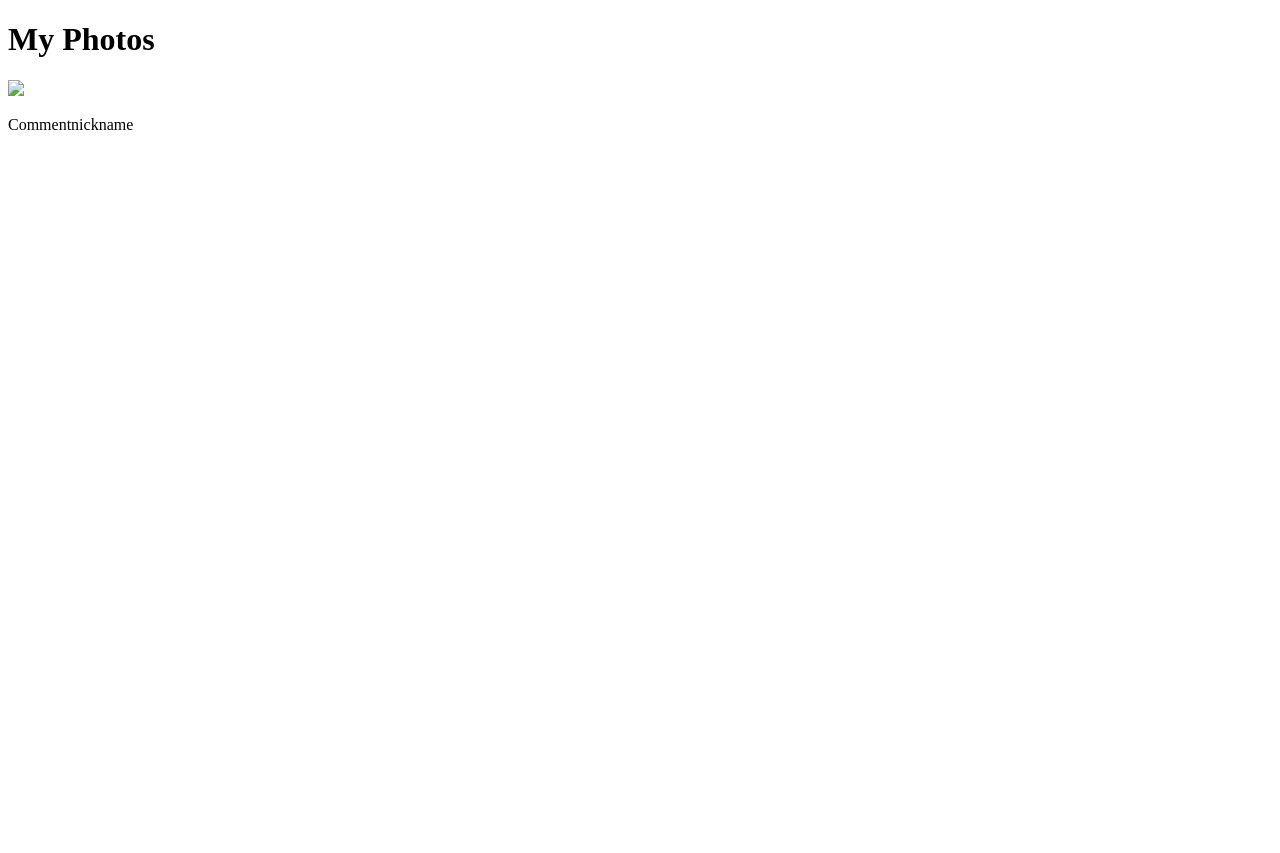
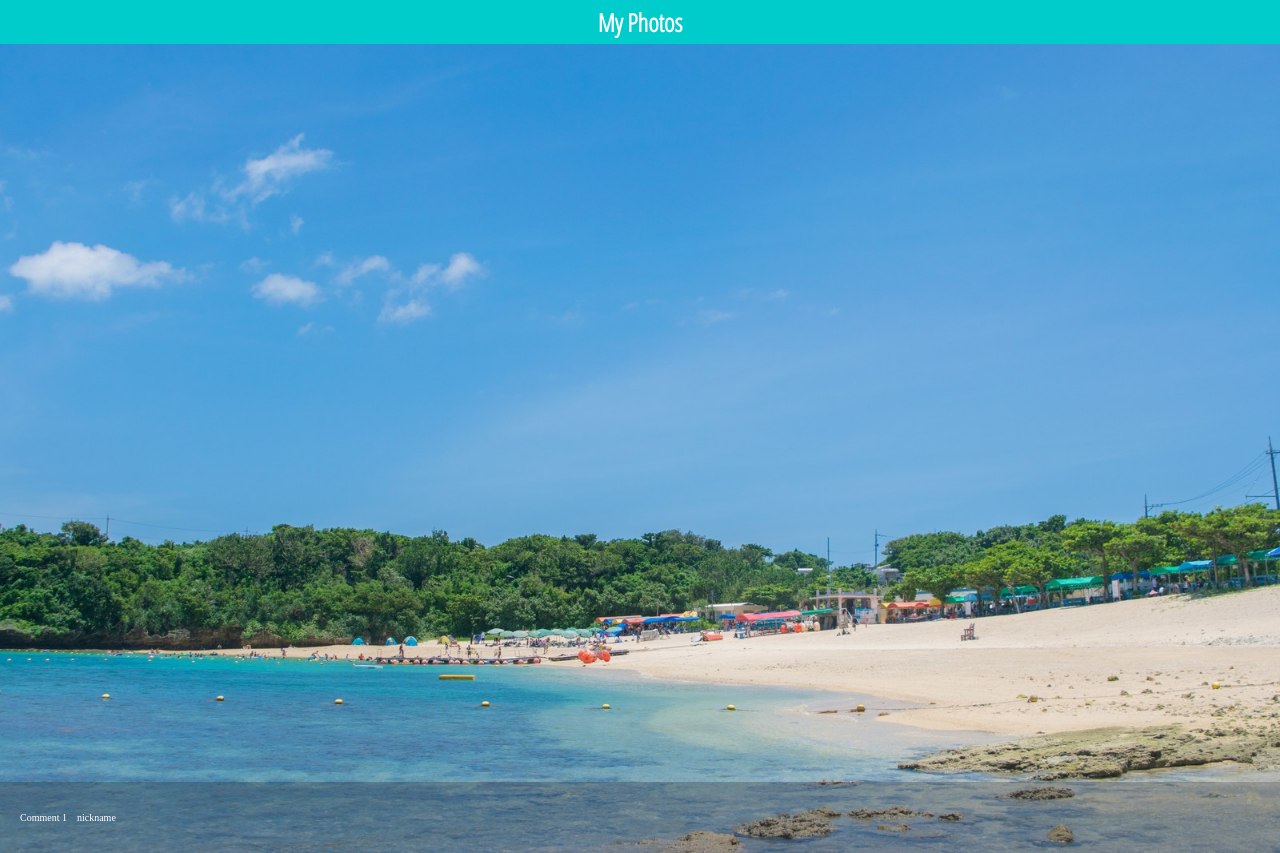
Before and after one commit to miyabitanimchi/210112-Udemy-photoLibrary, a plain HTML site: page index.html in a window 1280 px wide. Before the commit the page ends 800 px from the top, so only its background shows below. Drawn offline with Linux system fonts and the light colour scheme.

Commit message:
added css

```diff
--- /dev/null
+++ b/css/style.css
@@ -0,0 +1,57 @@
+body {
+    margin: 0;
+    padding: 0;
+    background-color: #d5f4e6;
+}
+
+.container {
+    max-width: 600px;
+    margin: 0 auto;
+    box-shadow: 0 0 3px rgba(0,0,0, .3);
+}
+
+header h1 {
+    font-family: 'Open Sans Condensed', sans-serif;
+    margin: 0;
+    font-size: 25px;
+    padding: 5px;
+    text-align: center;
+}
+
+img {
+    width: 100%;
+    margin: 0;
+    vertical-align: top;
+}
+
+header {
+    background-color: #00cccc;
+    color: #fff;
+    width: 100%;
+    position: fixed;
+    top: 0;
+    z-index: 100;
+}
+
+.photo {
+    position: relative;
+
+}
+
+.photo .inner {
+    position: absolute;
+    bottom: 0;
+    background-color: rgba(51, 51, 51, .3);
+    font-size: 10px;
+    color: #fff;
+    margin: 0;
+    width: 100%;
+}
+
+.inner p {
+    padding: 20px;
+}
+
+.inner span {
+    margin-left: 10px;
+}
--- a/index.html
+++ b/index.html
@@ -3,6 +3,10 @@
 <head>
     <meta charset="UTF-8">
     <meta name="viewport" content="width=device-width, initial-scale=1.0">
+    <link rel="preconnect" href="https://fonts.gstatic.com">
+    <link rel="stylesheet" href="css/style.css">
+    <link href="https://fonts.googleapis.com/css2?family=Open+Sans+Condensed:wght@300&display=swap" rel="stylesheet">
+
     <title>My Photos</title>
 </head>
 <body>
@@ -13,8 +17,8 @@
     <div class="coontainer">
         <div id="img_unit">
             <div class="photo">
-                <img src="img/">
-                <div class="inner"><p>Comment<span>nickname</span></p></div>
+                <img src="img/Sea.jpg">
+                <div class="inner"><p>Comment 1<span>nickname</span></p></div>
             </div>
 
         </div>
```
Also changed, not shown: img/Sea.jpg (added), img/Sea2.jpg (added), img/Sea3.jpg (added), 2 other files.
